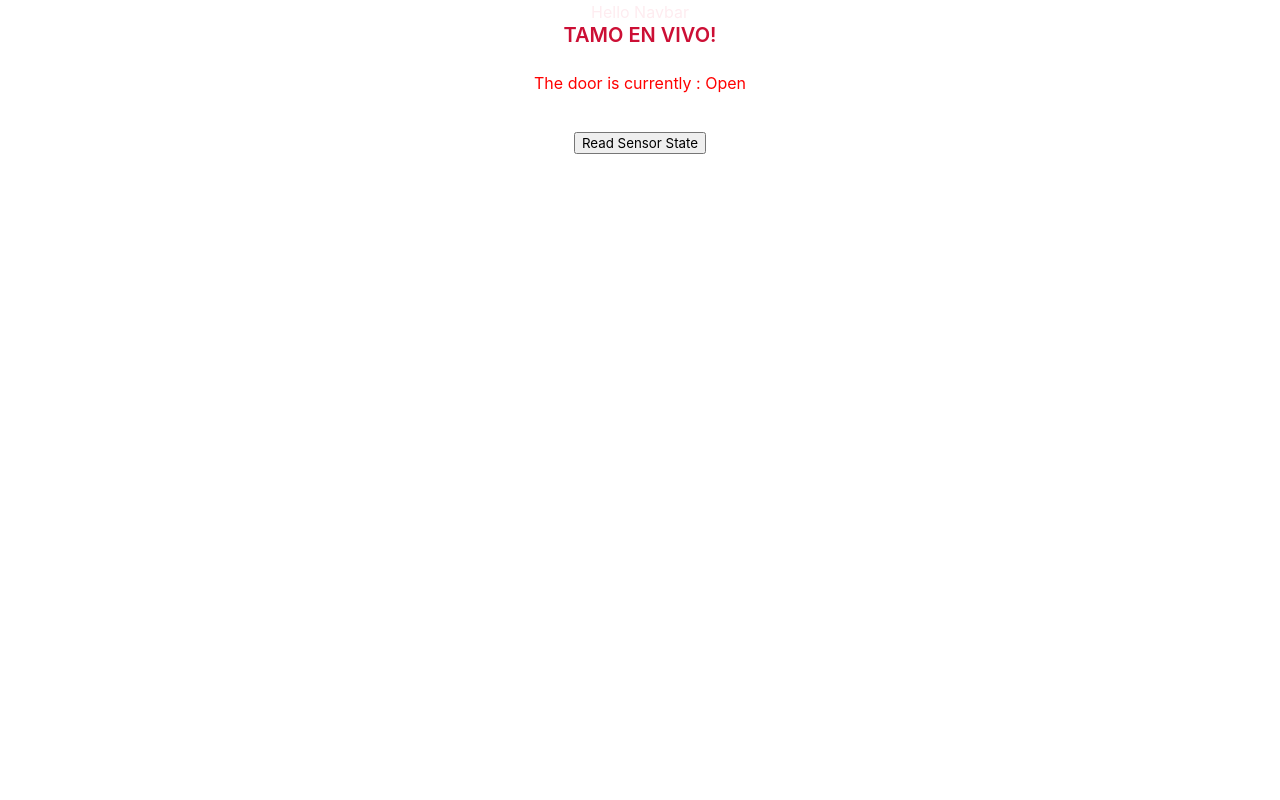
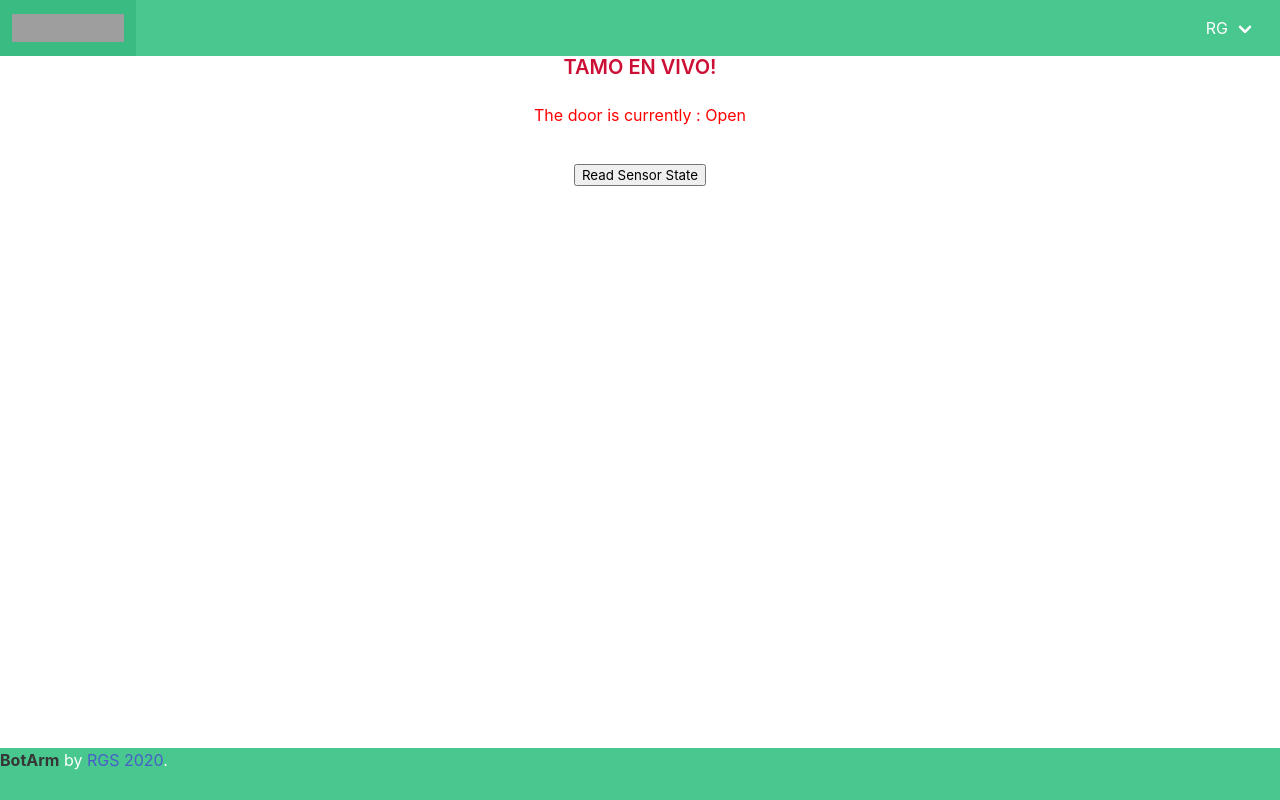
Before and after one commit to ReynaGS/botarm, a React (Create React App) app in the folder botarm/: page / in a window 1280 px wide. Built offline with nearby package versions, Linux system fonts and the light colour scheme; grey boxes are pictures that could not be loaded.

Commit message:
added navbar and footer

```diff
--- a/botarm/src/App.js
+++ b/botarm/src/App.js
@@ -6,6 +6,7 @@ import './App.css';
 import ReadSensorTest from "./components/ReadSensorTest";
 import NavBar from "./components/NavBar";
 import './app.sass';
+import Footer from "./components/Footer";
 
 function App() {
   return (
@@ -17,6 +18,7 @@ function App() {
           <DisplaySensorState/>
           <ReadSensorTest/>
       </div>
+      <Footer/>
       </StoreProvider>
     </div>
   );
--- /dev/null
+++ b/botarm/src/components/Footer.js
@@ -0,0 +1,15 @@
+import React  from "react";
+
+function Footer (){
+    return(
+        <nav className="navbar is-success is-fixed-bottom">
+            <div className="content has-text-centered">
+                <p>
+                    <strong>BotArm</strong> by <a href="https://github.com/ReynaGS">RGS 2020</a>.
+                 </p>
+            </div>
+        </nav>
+
+    )
+}
+export default Footer
--- a/botarm/src/components/NavBar.js
+++ b/botarm/src/components/NavBar.js
@@ -3,10 +3,50 @@ import React from "react";
 
 function NavBar (){
     return (
-        <h1 className = "has-text-danger-light"> Hello Navbar</h1>
+        <nav className="navbar is-success" role="navigation" aria-label="main navigation" >
+            <div class="navbar-brand">
+                <a class="navbar-item" href="https://bulma.io">
+                    <img src="https://bulma.io/images/bulma-logo.png" width="112" height="28" alt="logo"/>
+                </a>
+
+                    <a role="button" class="navbar-burger" aria-label="menu" aria-expanded="false" data-target="navbarBasicExample">
+                        <span aria-hidden="true"></span>
+                        <span aria-hidden="true"></span>
+                        <span aria-hidden="true"></span>
+                    </a>
+                </div>
+
+            <div className="navbar-end">
+                <div className="navbar-item">
+
+                    <div className="navbar-item has-dropdown is-hoverable">
+                        <a className="navbar-link">
+                            RG
+                        </a>
+                        <div className="navbar-dropdown">
+                            <a className="navbar-item">
+                                Profile
+          </a>
+                            <a className="navbar-item">
+                                Sensor Settings
+          </a>
+                            <a className="navbar-item">
+                                Logout
+          </a>
+          </div>
+                    </div>
+
+
+                </div>
+
+            </div>
+
+        </nav>
+
+
     )
 
+   }
 
-}
 
 export default NavBar
```
Also changed, not shown: 1 other file (tests, documents, lock files or other folders).
